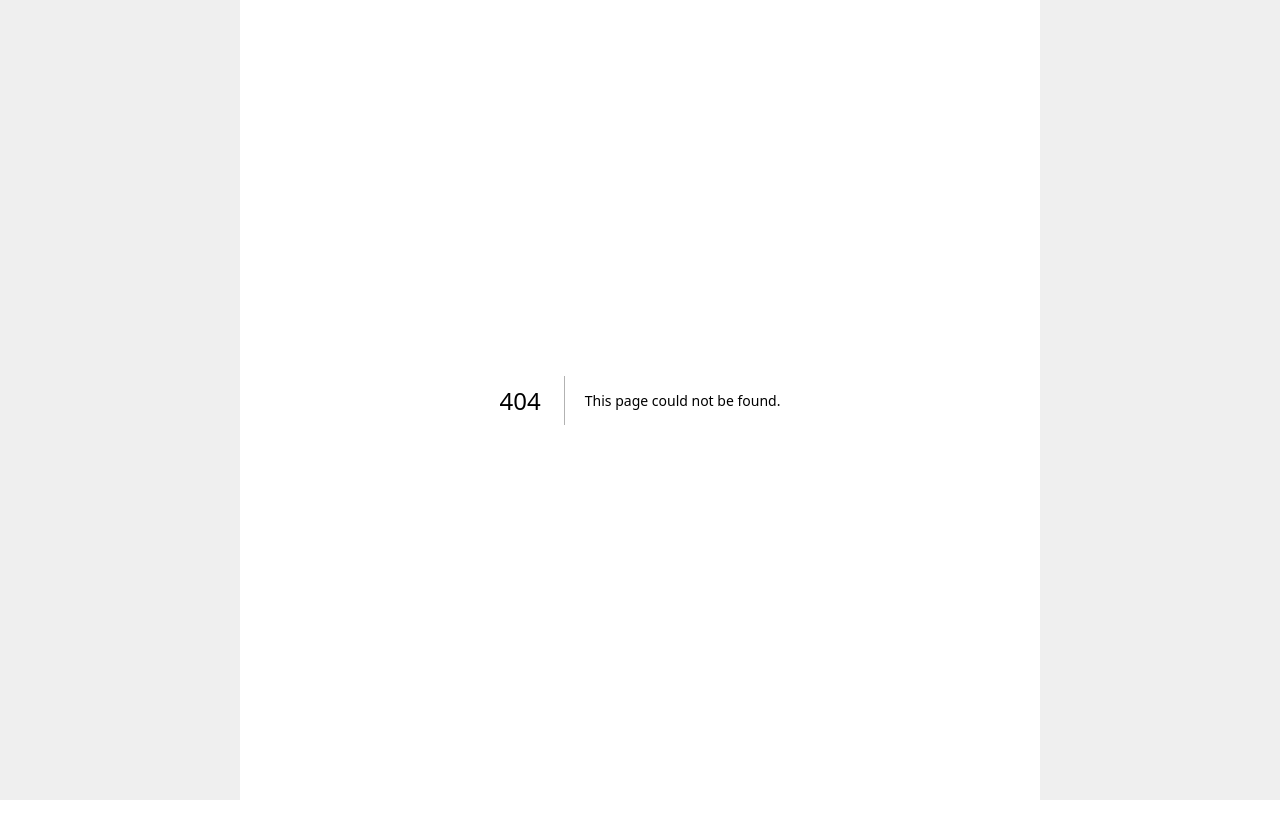
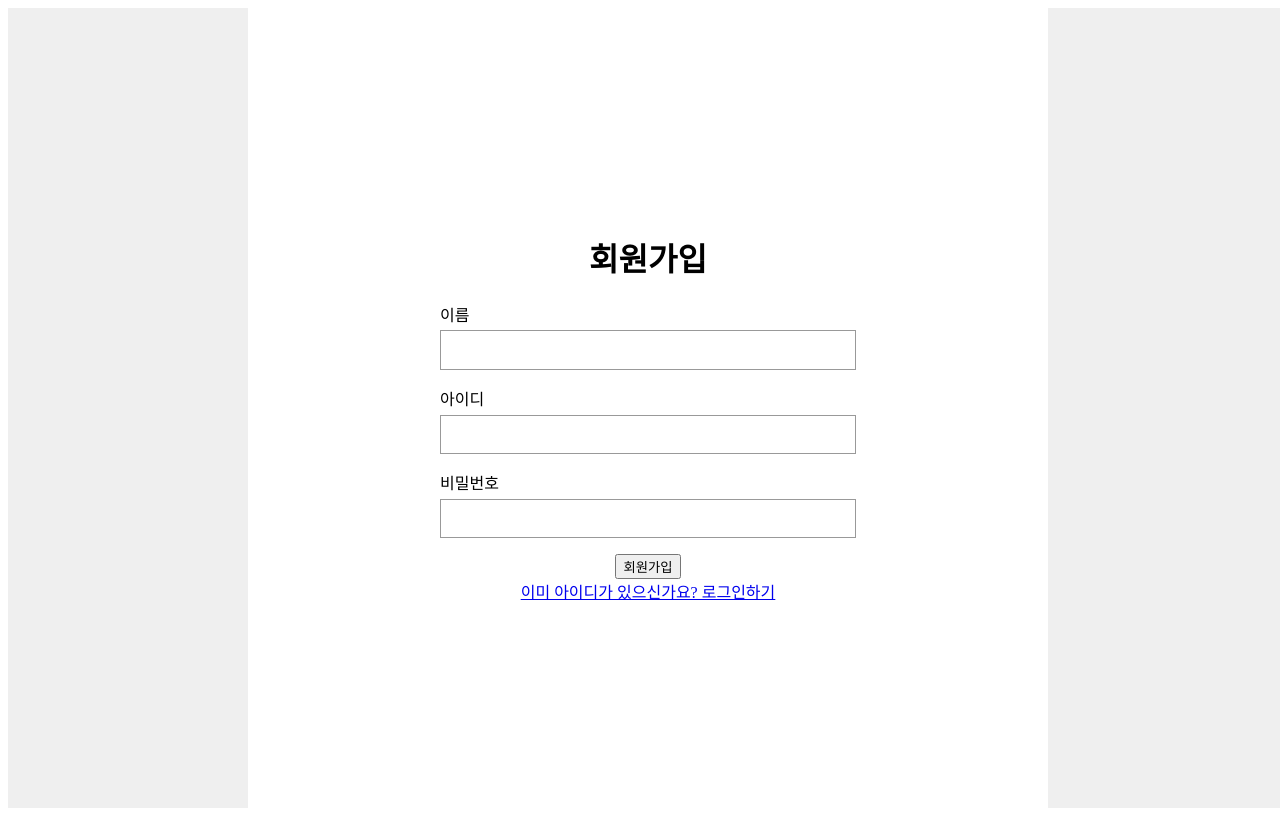
Before and after one commit to KDT1-FE/Y_FE_Toy2, a Next.js app: page /register in a window 1280 px wide. Before the commit this address had no page. Built offline with nearby package versions, Linux system fonts and the light colour scheme.

Commit message:
Feat: 임시 세션 처리

```diff
--- a/package.json
+++ b/package.json
@@ -9,6 +9,7 @@
     "lint": "next lint"
   },
   "dependencies": {
+    "axios": "^1.6.0",
     "babel-plugin-styled-components": "^2.1.4",
     "next": "14.0.1",
     "react": "^18",
--- /dev/null
+++ b/src/app/register/page.tsx
@@ -0,0 +1,14 @@
+import React from 'react';
+
+// components
+import RegisterForm from '@/components/Register/RegisterForm';
+
+const page = () => {
+    return (
+        <div>
+            <RegisterForm />
+        </div>
+    );
+};
+
+export default page;
--- /dev/null
+++ b/src/components/Register/RegisterForm.tsx
@@ -0,0 +1,99 @@
+'use client';
+
+import React, { ChangeEvent, FormEvent, useState } from 'react';
+import styled from 'styled-components';
+import { useRouter } from 'next/navigation';
+
+// axios
+import { instance } from '@/lib/api';
+
+interface RequestBody {
+    id: string; // 사용자 아이디 (필수!, 영어만)
+    password: string; // 사용자 비밀번호, 5자 이상 (필수!)
+    name: string; // 사용자 이름, 20자 이하 (필수!)
+    picture?: string; // 사용자 이미지(url)
+}
+
+const RegisterForm = () => {
+    const [formData, setFormData] = useState<RequestBody>({
+        id: '',
+        password: '',
+        name: '',
+        picture: 'https://avatars.githubusercontent.com/u/66263916?v=4',
+    });
+
+    const router = useRouter();
+
+    const onChange = (e: ChangeEvent<HTMLInputElement>) => {
+        const { name, value } = e.target;
+        setFormData({ ...formData, [name]: value });
+    };
+
+    const onSubmit = async (e: FormEvent<HTMLFormElement>) => {
+        e.preventDefault();
+        try {
+            const res = await instance.post('/signup', formData);
+            router.push('/login');
+        } catch (e) {
+            console.error(e);
+        }
+    };
+
+    return (
+        <StyledContainer>
+            <h1>회원가입</h1>
+            <StyledForm onSubmit={onSubmit}>
+                <div>
+                    <label htmlFor="name">이름</label>
+                    <input type="text" name="name" onChange={onChange} />
+                </div>
+                <div>
+                    <label htmlFor="id">아이디</label>
+                    <input type="text" name="id" onChange={onChange} />
+                </div>
+                <div>
+                    <label htmlFor="password">비밀번호</label>
+                    <input type="password" name="password" onChange={onChange} />
+                </div>
+                <button>회원가입</button>
+                <a href="/login">이미 아이디가 있으신가요? 로그인하기</a>
+            </StyledForm>
+        </StyledContainer>
+    );
+};
+
+export default RegisterForm;
+
+const StyledContainer = styled.div`
+    width: 100%;
+    display: flex;
+    flex-direction: column;
+    justify-content: center;
+    align-items: center;
+    height: 100vh;
+`;
+const StyledForm = styled.form`
+    width: 100%;
+    display: flex;
+    flex-direction: column;
+    align-items: center;
+
+    div {
+        width: 100%;
+        display: flex;
+        flex-direction: column;
+        margin-bottom: 1rem;
+        padding: 0 12rem;
+
+        label {
+            text-align: left;
+            margin-bottom: 0.3rem;
+        }
+
+        input {
+            border: 0.1px solid rgba(0, 0, 0, 0.4);
+            padding: 0.7rem;
+            width: 100%;
+        }
+    }
+`;
--- /dev/null
+++ b/src/lib/api.ts
@@ -0,0 +1,53 @@
+import axios, { AxiosResponse, AxiosRequestConfig, AxiosError } from 'axios';
+
+export const instance = axios.create({
+    baseURL: 'https://fastcampus-chat.net/',
+});
+
+// any 임시 처리
+function requestInterceptor(config: AxiosRequestConfig): any {
+    const accessToken = sessionStorage.getItem('accessToken');
+
+    if (accessToken) {
+        return {
+            ...config,
+            headers: {
+                'content-type': 'application/json',
+                serverId: `${process.env.API_SERVER_KEY}`,
+                Authorization: `Bearer ${accessToken}`,
+            },
+        };
+    } else {
+        return {
+            ...config,
+            headers: {
+                'content-type': 'application/json',
+                serverId: `${process.env.API_SERVER_KEY}`,
+            },
+        };
+    }
+}
+
+instance.interceptors.request.use(requestInterceptor);
+
+function responseFulfilledInterceptor(res: AxiosResponse) {
+    if (200 <= res.status && res.status < 300) {
+        if (res.data.message === 'User created') {
+            return res.data;
+        } else {
+            const { accessToken } = res.data;
+            const existingToken = sessionStorage.getItem('accessToken');
+            if (!existingToken) {
+                sessionStorage.setItem('accessToken', accessToken);
+            }
+            return res.data;
+        }
+    }
+    return Promise.reject(res.data);
+}
+
+function responseRejectedInterceptor(error: AxiosError) {
+    return error;
+}
+
+instance.interceptors.response.use(responseFulfilledInterceptor, responseRejectedInterceptor);
```
Also changed, not shown: src/app/login/page.tsx (added, +14 -0 lines), src/app/test/page.tsx (added, +26 -0 lines), src/components/Login/LoginForm.tsx (added, +91 -0 lines), 1 other file (tests, documents, lock files or other folders).
